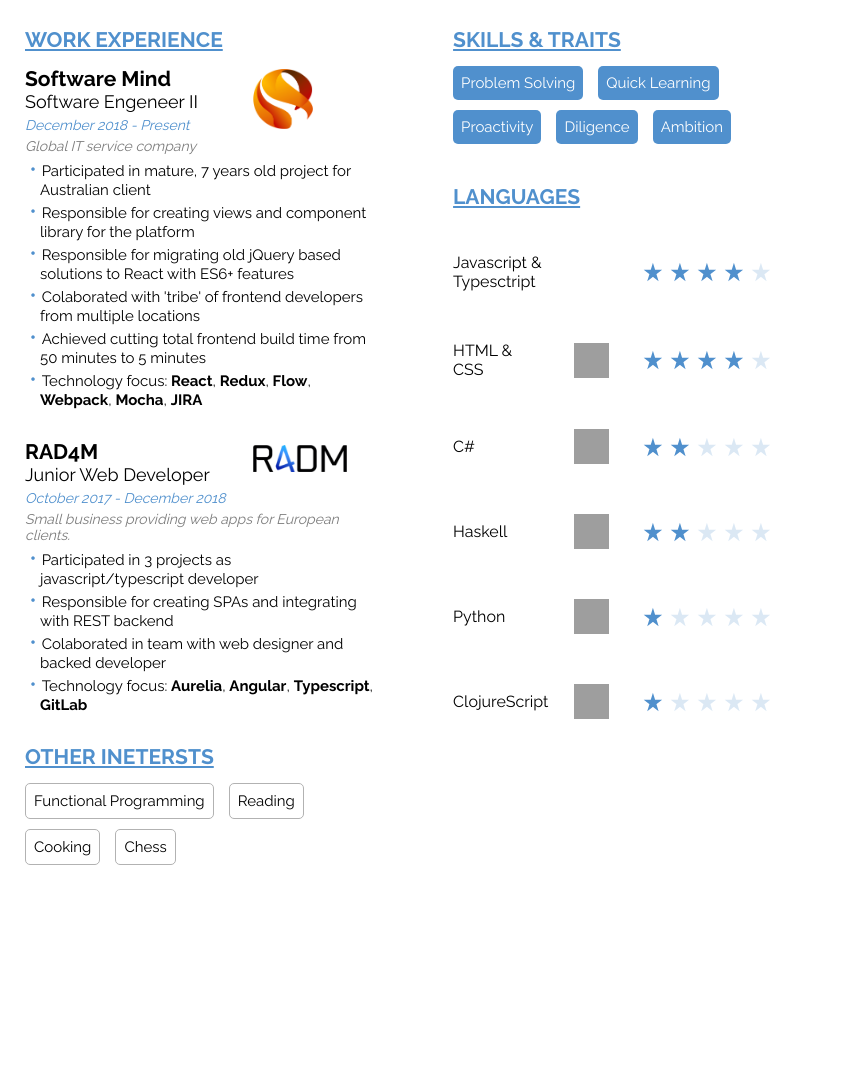
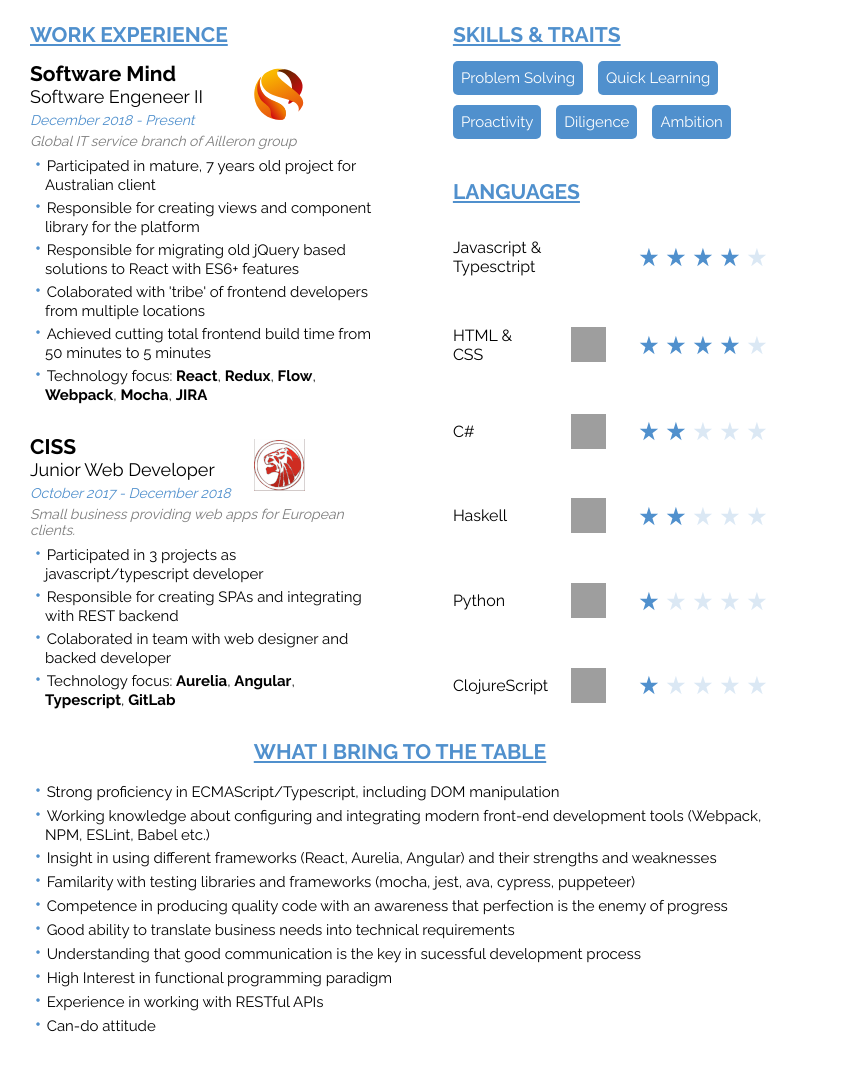
Before and after one commit to smuszel/resume, a website built with webpack: page index.html in a window 1280 px wide. Shown: the part 204-1270 px from the top of the page, without its empty margins (0-863 px from the left). Before the commit the page ends 1200 px from the top, so only its background shows below. Built offline with Linux system fonts and the light colour scheme; files whose address does not match are found by name.

Commit message:
add what i bring to the table field

```diff
--- a/index.html
+++ b/index.html
@@ -15,7 +15,7 @@
     </div>
 
     <div class="infos">
-        <a href="mailto:stanislaw.muszel@gmail.com" target="_blank">
+        <a href="mailto:stanislaw.muszel@gmail.com" rel="noopener noreferrer" target="_blank">
             <span class="i i-mail"></span>
             <span class="info-text">stanislaw.muszel@gmail.com</span>
         </a>
@@ -27,7 +27,7 @@
             <span class="i i-location"></span>
             <span class="info-text">Kraków</span>
         </a>
-        <a href="https://github.com/smuszel" target="_blank">
+        <a href="https://github.com/smuszel" rel="noopener noreferrer" target="_blank">
             <span class="i i-github"></span>
             <span class="info-text">github.com/smuszel</span>
         </a>
@@ -37,11 +37,13 @@
         <div class="contents contents-left">
             <div class="field">
                 <h3>Work Experience</h3>
-                <a href="https://softwaremind.com/" class="i i-softwaremind" target="_blank"></a>
+                <a href="https://softwaremind.com/" rel="noopener noreferrer" target="_blank">
+                    <span class="i i-softwaremind"></span>
+                </a>
                 <h4>Software Mind</h4>
                 <h5>Software Engeneer II</h5>
                 <p class="daterange">December 2018 - Present</p>
-                <p class="description">Global IT service company</p>
+                <p class="description">Global IT service branch of Ailleron group</p>
                 <ul class="keypoints">
                     <li>Participated in mature, 7 years old project for Australian client</li>
                     <li>Responsible for creating views and component library for the platform</li>
@@ -59,8 +61,10 @@
                 </ul>
             </div>
             <div class="field">
-                <a href="http://www.ciss.pl" class="i i-rad4m" target="_blank"></a>
-                <h4>RAD4M</h4>
+                <a href="http://www.ciss.pl" rel="noopener noreferrer" target="_blank">
+                    <span class="i i-ciss" ></span>
+                </a>
+                <h4>CISS</h4>
                 <h5>Junior Web Developer</h5>
                 <p class="daterange">October 2017 - December 2018</p>
                 <p class="description">Small business providing web apps for European clients.</p>
@@ -75,15 +79,6 @@
                         <strong>GitLab</strong>
                     </li>
                 </ul>
-            </div>
-            <div class="field">
-                <h3>Other Inetersts</h3>
-                <div class="interests">
-                    <div>Functional Programming</div>
-                    <div>Reading</div>
-                    <div>Cooking</div>
-                    <div>Chess</div>
-                </div>
             </div>
         </div>
 
@@ -171,4 +166,19 @@
             </div>
         </div>
     </div>
+    <div class="contents contents-bottom">
+        <h3>What I bring to the table</h3>
+        <ul>
+            <li>Strong proficiency in ECMAScript/Typescript, including DOM manipulation</li>
+            <li>Working knowledge about configuring and integrating modern front-end development tools (Webpack, NPM, ESLint, Babel etc.)</li>
+            <li>Insight in using different frameworks (React, Aurelia, Angular) and their strengths and weaknesses</li>
+            <li>Familarity with testing libraries and frameworks (mocha, jest, ava, cypress, puppeteer)</li>
+            <li>Competence in producing quality code with an awareness that perfection is the enemy of progress</li>
+            <li>Good ability to translate business needs into technical requirements</li>
+            <li>Understanding that good communication is the key in sucessful development process</li>
+            <li>High Interest in functional programming paradigm</li>
+            <li>Experience in working with RESTful APIs</li>
+            <li>Can-do attitude</li>
+        </ul>
+    </div>
 <script type="text/javascript" src="dist/index.js"></script></body>
```
Also changed, not shown: src/index.html (+25 -15 lines), dist/index.js, 1 other file.
